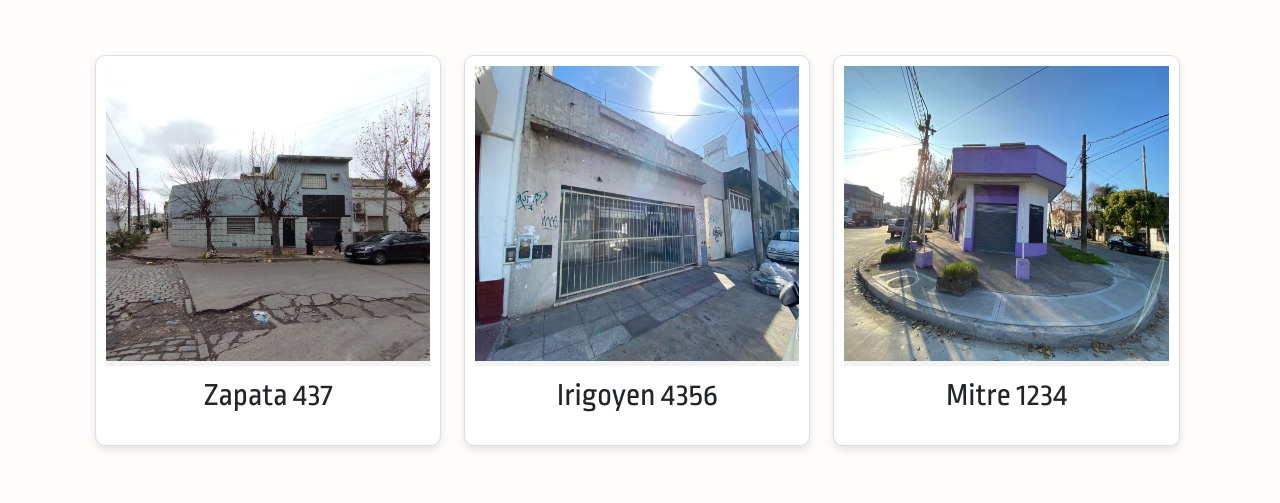
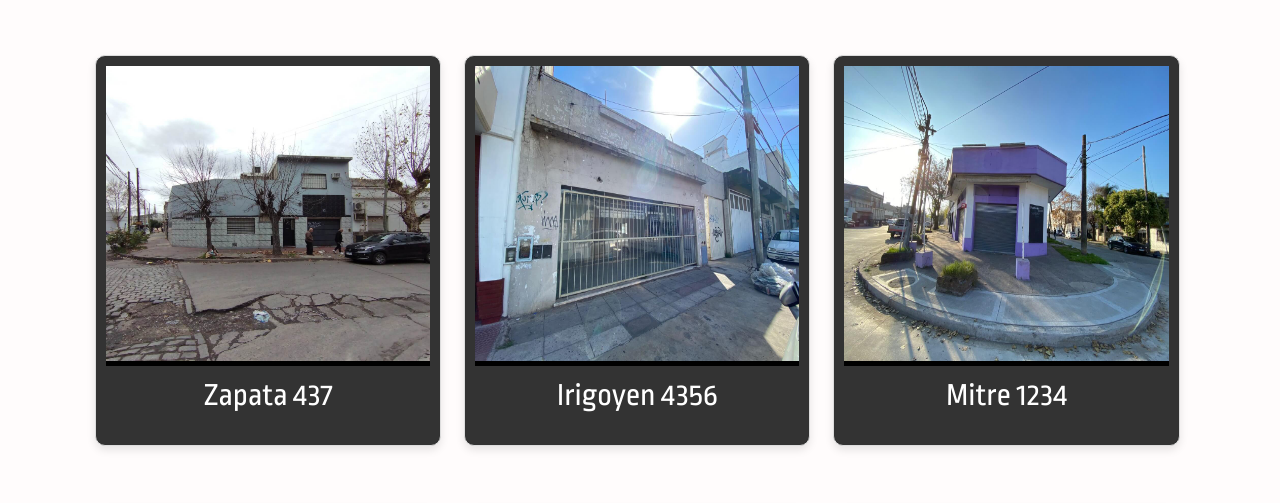
Before and after one commit to Tusants/PF_Barone, a website: page pages/busquedaDePropiedades.html in a window 1280 px wide. Shown: the part 392-895 px from the top of the page. Drawn offline with nearby package versions, Linux system fonts and the light colour scheme.

Commit message:
mejora en la seccion propiedades

```diff
--- a/style/style.css
+++ b/style/style.css
@@ -667,7 +667,7 @@ button:hover {
     width: calc(33% - 20px);
     margin: 10px;
     padding: 10px;
-    background: white;
+    background: #333;
     box-shadow: 0 4px 8px rgba(0, 0, 0, 0.1);
     border: 1px solid #ddd;
     border-radius: 10px;
@@ -680,11 +680,12 @@ button:hover {
 .card-propiedades img {
     width: 100%;
     height: 300px;
-    border-bottom: 5px solid #f2f2f2;
+    border-bottom: 5px solid #000000;
     margin-bottom: 10px;
 }
 .card-propiedades .details {
     text-align: center;
+    color: #ffffff;
 }
 .container-propiedades {
     text-align: center;
```
